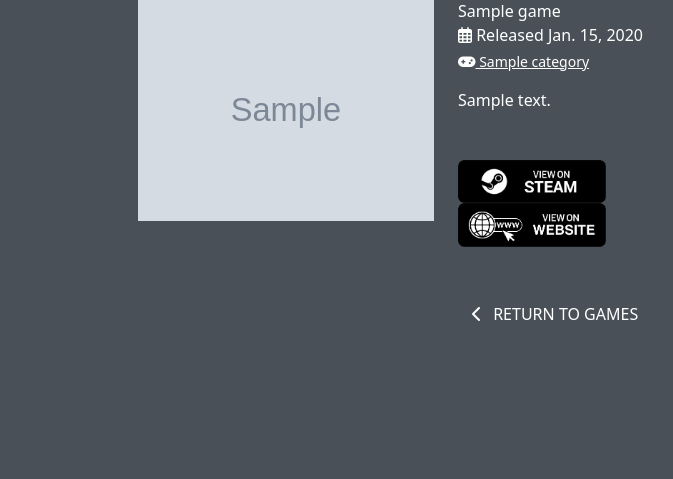
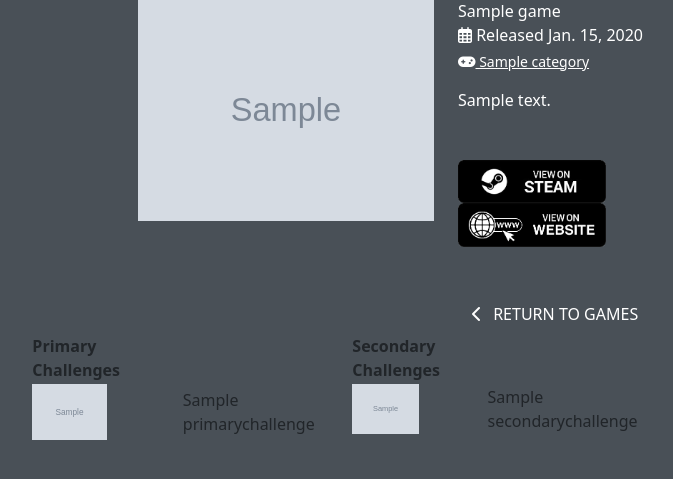
Before and after one commit to Fatheed7/pyramid-ultimate, a Django app: page /games/1/ in a window 1280 px wide. Shown: the part 227-706 px from the top of the page, without its empty margins (194-867 px from the left). Run offline with Django 4.2, Linux system fonts and the light colour scheme; tables that the repository leaves empty hold one stand-in row (values such as "Sample post"); grey boxes marked "Sample" are stand-in pictures; some libraries are stand-ins or nearby versions.

Commit message:
Testing changes to Game_detail page

```diff
--- a/games/templates/games/game_detail.html
+++ b/games/templates/games/game_detail.html
@@ -27,7 +27,12 @@
       <div class="game-details-container mb-5 mt-md-5 text-white">
         <p class="mb-0 text-white font-weight-bold">{{ game.name }}</p>
         <i class="fa-regular fa-calendar-days"></i>
-        Released {{game.release_date}} {% if game.category %}
+        {% if game.release_date %}
+        Released {{game.release_date}}
+        {% else %}
+        Unknown Release Date
+        {% endif %}
+        {% if game.category %}
         <p class="small mt-1 mb-0">
           <a href="{% url 'games' %}?category={{ game.category.name }}">
             <i class="fa-solid fa-gamepad"></i> {{game.category}}
@@ -59,6 +64,74 @@
       </div>
     </div>
   </div>
+  <div class="row">
+    {% if secondary|length > 0 %}
+    <div class="col-xl-3 col-12 col-md-6 col-lg-4 offset-lg-1 offset-xl-2">
+      <table>
+        <thead>
+          <tr>
+            <th>Primary Challenges</th>
+          </tr>
+        </thead>
+        <tbody>
+          {% for p in primary %}
+          <tr>
+            <td>
+              <img src="{{ p.image }}" alt="{{ p.name }}" class="img-fluid w-50" />
+            </td>
+            <td>
+              {{ p.name }}
+            </td>
+          </tr>
+          {% endfor %}
+        </tbody>
+      </table>
+    </div>
+    <div class="col-xl-3 col-12 col-md-6 col-lg-4 ">
+      <table>
+        <thead>
+          <tr>
+            <th>Secondary Challenges</th>
+          </tr>
+        </thead>
+        <tbody>
+          {% for s in secondary %}
+          <tr>
+            <td>
+              <img src="{{ s.image }}" alt="{{ s.name }}" class="img-fluid w-50" />
+            </td>
+            <td>
+              {{ s.name }}
+            </td>
+          </tr>
+          {% endfor %}
+        </tbody>
+      </table>
+    </div>
+    {% else %}
+    <div class="col-xl-3 col-12 col-md-6 col-lg-4 offset-lg-2 offset-xl-3">
+      <table>
+        <thead>
+          <tr>
+            <th>Primary Challenges</th>
+          </tr>
+        </thead>
+        <tbody>
+          {% for p in primary %}
+          <tr>
+            <td>
+              <img src="{{ p.image }}" alt="{{ p.name }}" class="img-fluid w-50" />
+            </td>
+            <td>
+              {{ p.name }}
+            </td>
+          </tr>
+          {% endfor %}
+        </tbody>
+      </table>
+    </div>
+  </div>
+  {% endif %}
   {% endblock %} {% block postloadjs %} {{ block.super }}
   <!-- prettier-ignore -->
   {% endblock %}
--- a/games/views.py
+++ b/games/views.py
@@ -1,6 +1,6 @@
 from django.shortcuts import render, redirect, reverse, get_object_or_404
 from django.contrib import messages
-from .models import Game, Category
+from .models import Game, Category, PrimaryChallenge, SecondaryChallenge
 from django.db.models import F, Q
 from django.db.models.functions import Lower
 
@@ -65,9 +65,13 @@ def game_detail(request, game_id):
     """ A view to show individual product details """
 
     game = get_object_or_404(Game, pk=game_id)
+    primary = PrimaryChallenge.objects.filter(game=game)
+    secondary = SecondaryChallenge.objects.filter(game=game)
 
     context = {
             'game': game,
+            'primary': primary,
+            'secondary': secondary,
         }
 
     return render(request, 'games/game_detail.html', context)
--- a/templates/includes/main-nav.html
+++ b/templates/includes/main-nav.html
@@ -10,7 +10,7 @@
       <a class="logo-font font-weight-bold nav-link text-white mr-5" href="#" id="all-products-link"
         data-toggle="dropdown" data-bs-toggle="dropdown" aria-haspopup="true" aria-expanded="false"
         role="button">Pyramid Games</a>
-      <div class="dropdown-menu border-0" aria-labelledby="all-products-link">
+      <div class="dropdown-menu border-0 mt-2" aria-labelledby="all-products-link">
         <a href="{% url 'games' %}?sort=name&direction=asc" class="dropdown-item">All Games</a>
         <a href="{% url 'games' %}?sort=name&direction=asc&category=Action" class="dropdown-item">Action</a>
         <a href="{% url 'games' %}?sort=name&direction=asc&category=Adventure" class="dropdown-item">Adventure</a>
@@ -55,7 +55,7 @@
       <a class="logo-font font-weight-bold nav-link text-white mr-5" href="#" id="all-products-link"
         data-toggle="dropdown" data-bs-toggle="dropdown" aria-haspopup="true" aria-expanded="false"
         role="button">Pyramid Games</a>
-      <div class="dropdown-menu border-0" aria-labelledby="all-products-link">
+      <div class="dropdown-menu border-0 " aria-labelledby="all-products-link">
         <a href="{% url 'games' %}?sort=name&direction=asc" class="dropdown-item">All Games</a>
         <a href="{% url 'games' %}?sort=name&direction=asc&category=Action" class="dropdown-item">Action</a>
         <a href="{% url 'games' %}?sort=name&direction=asc&category=Adventure" class="dropdown-item">Adventure</a>
```
